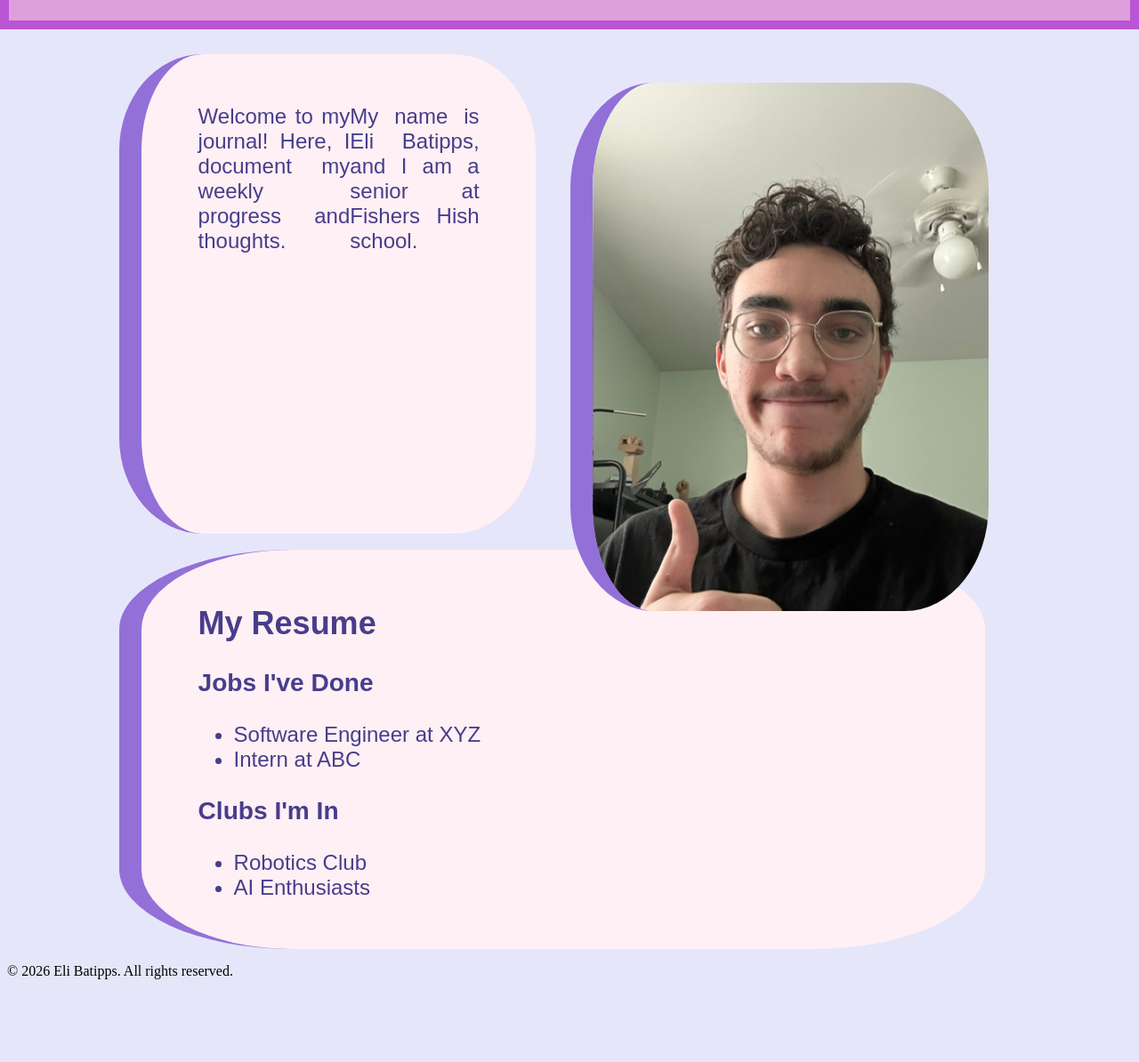
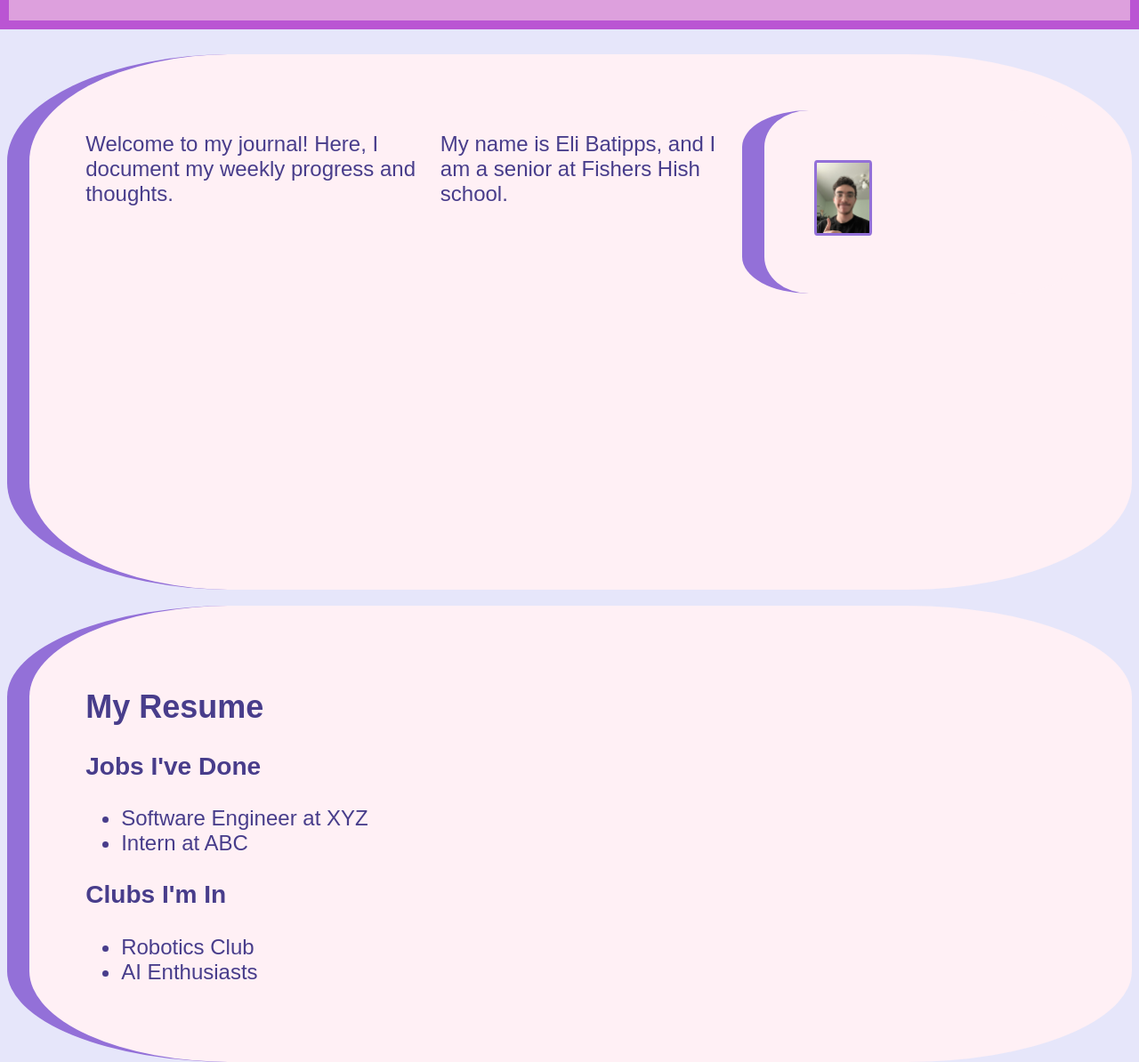
Before and after one commit to Eli7108/Developer-Engineering-Notebook, a plain HTML site: page about.html in a window 1280 px wide. Shown: the part 145-1339 px from the top of the page at 89% size. Before the commit the page ends 1262 px from the top, so only its background shows below. Drawn offline with Linux system fonts and the light colour scheme.

Commit message:
index.html change
Changed home.html to index.html.

```diff
--- a/css/style.css
+++ b/css/style.css
@@ -8,9 +8,9 @@ header {
     color: rgb(255, 240, 245);
     border: 10px solid rgb(186, 85, 211);
     border-top: 10px solid rgb(218, 112, 214);
+    top: 0%;
     left: 0%;
     right: 0%;
-    top: 0%;
     text-align: center;
     position: absolute;
 }
@@ -34,57 +34,33 @@ section {
     background-color: rgb(255, 240, 245);
     color:rgb(72, 61, 139);
     font-size: 150%;
-    width: 25%;
-    height: 50%;
+    left: 0;
+    right: 0;
     font-family:fantasy;
-    padding-left: 5%;
-    padding-right: 5%;
-    padding-top: 2.5%;
-    padding-bottom: 2.5%;
-    margin-left: 10%;
+    padding: 5%;
+    margin-left: 0%;
     margin-right: 0%;
-    text-align: justify;
+    text-align: left;
     word-spacing: 5%;
     border-left: 25px solid rgb(147, 112, 216);
-    border-top-left-radius: 20%;
-    border-bottom-left-radius: 20%;
-    border-top-right-radius: 20%;
-    border-bottom-right-radius: 20%;
-}
-
-#homeImg {
-    position: absolute;
-    width: 30%;
-    height: auto;
-    border-left: 25px solid rgb(147, 112, 216);
-    border-top-left-radius: 20%;
-    border-bottom-left-radius: 20%;
-    border-top-right-radius: 20%;
-    border-bottom-right-radius: 20%;
-    margin-right: 10%;
-    margin-left: 50%;
+    border-radius: 20%;
 }
 
 article {
     background-color: rgb(255, 240, 245);
     color:rgb(72, 61, 139);
     font-size: 150%;
-    width: 65%;
+    left: 0;
+    right: 0;
     height: 50%;
     font-family:fantasy;
-    padding-left: 5%;
-    padding-right: 5%;
-    padding-top: 2.5%;
-    padding-bottom: 2.5%;
-    margin-left: 10%;
-    margin-right: 10%;
+    padding: 5%;
+    margin-left: 0%;
+    margin-right: 0%;
     text-align: justify;
     word-spacing: 5%;
     border-left: 25px solid rgb(147, 112, 216);
-    border-top-left-radius: 20%;
-    border-bottom-left-radius: 20%;
-    border-top-right-radius: 20%;
-    border-bottom-right-radius: 20%;
+    border-radius: 20%;
 }
 
 nav {
@@ -99,8 +75,26 @@ nav {
     text-align: center;
 }
 
-#entry {
-    width: 70%;
+aside {
+    background-color: rgb(255, 240, 245);
+    color:rgb(72, 61, 139);
+    font-size: 150%;
+    left: 0;
+    right: 0;
+    font-family:fantasy;
+    padding: 5%;
+    margin-left: 0%;
+    margin-right: 0%;
+    border-left: 25px solid rgb(147, 112, 216);
+    border-top-left-radius: 20%;
+    border-bottom-left-radius: 20%;
+    border-top-right-radius: 20%;
+    border-bottom-right-radius: 20%;
+}
+
+pre {
+    font-size: 60%;
+    color:rgb(220, 20, 60);
 }
 
 #aboutMe {
@@ -109,15 +103,24 @@ nav {
     align-items: flex-start;
 }
 
+#myInfo {
+
+}
+
 #aboutImg {
-    position: absolute;
-    width: 34.8%;
-    height: auto;
-    border-left: 25px solid rgb(147, 112, 216);
-    border-top-left-radius: 20%;
-    border-bottom-left-radius: 20%;
-    border-top-right-radius: 20%;
-    border-bottom-right-radius: 20%;
+    width: 25%;
+    border:solid rgb(147, 112, 216);
+    border-radius: 5%;
+}
+
+.up, .down {
+    margin-left: 10%;
     margin-right: 10%;
-    margin-left: 8%;
 }
+
+@media screen and (max-width: 800px) {
+    .up, .down, .main{
+        margin-left: 0%;
+        margin-right: 0%;
+    }
+}
```
Also changed, not shown: index.html (renamed from home.html).
